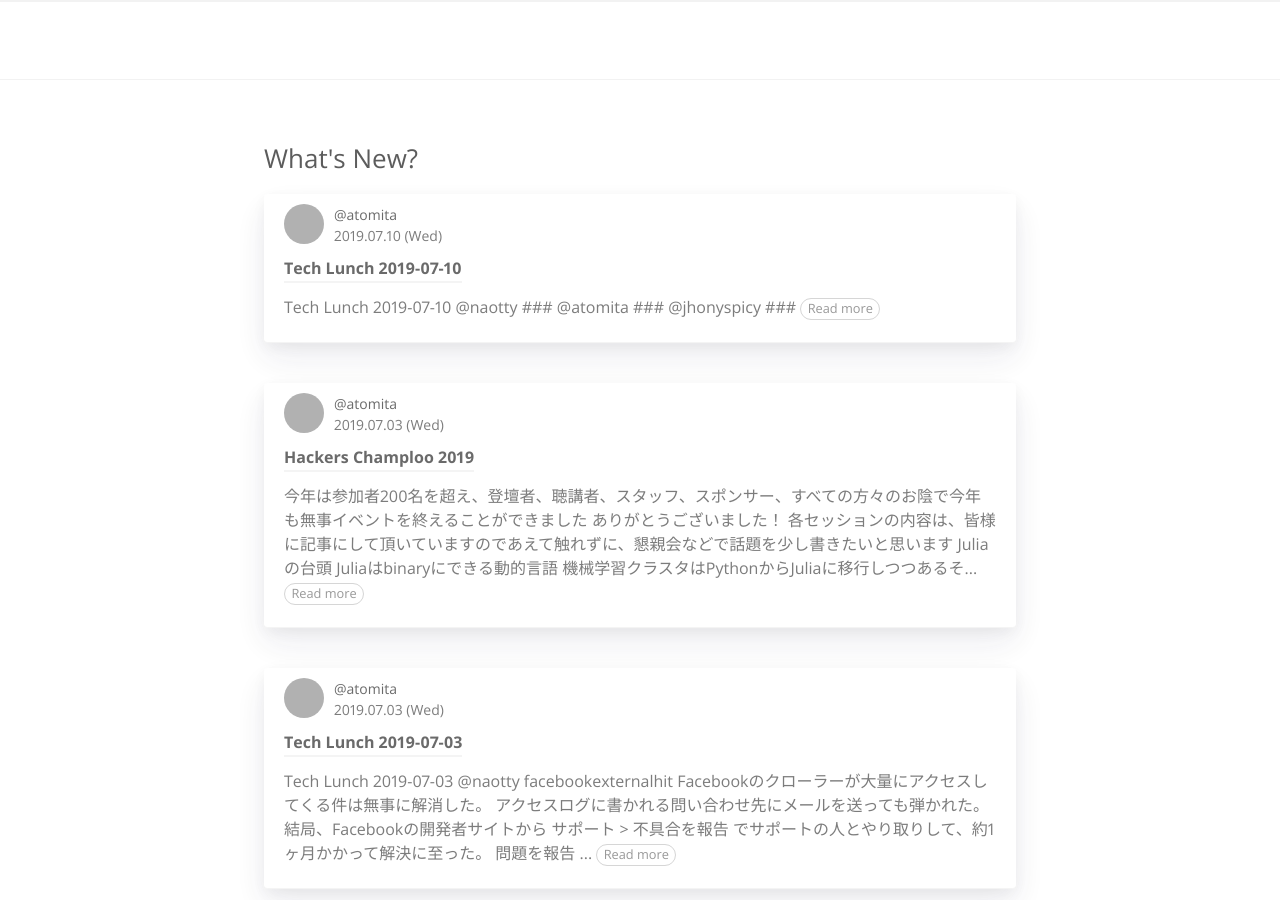
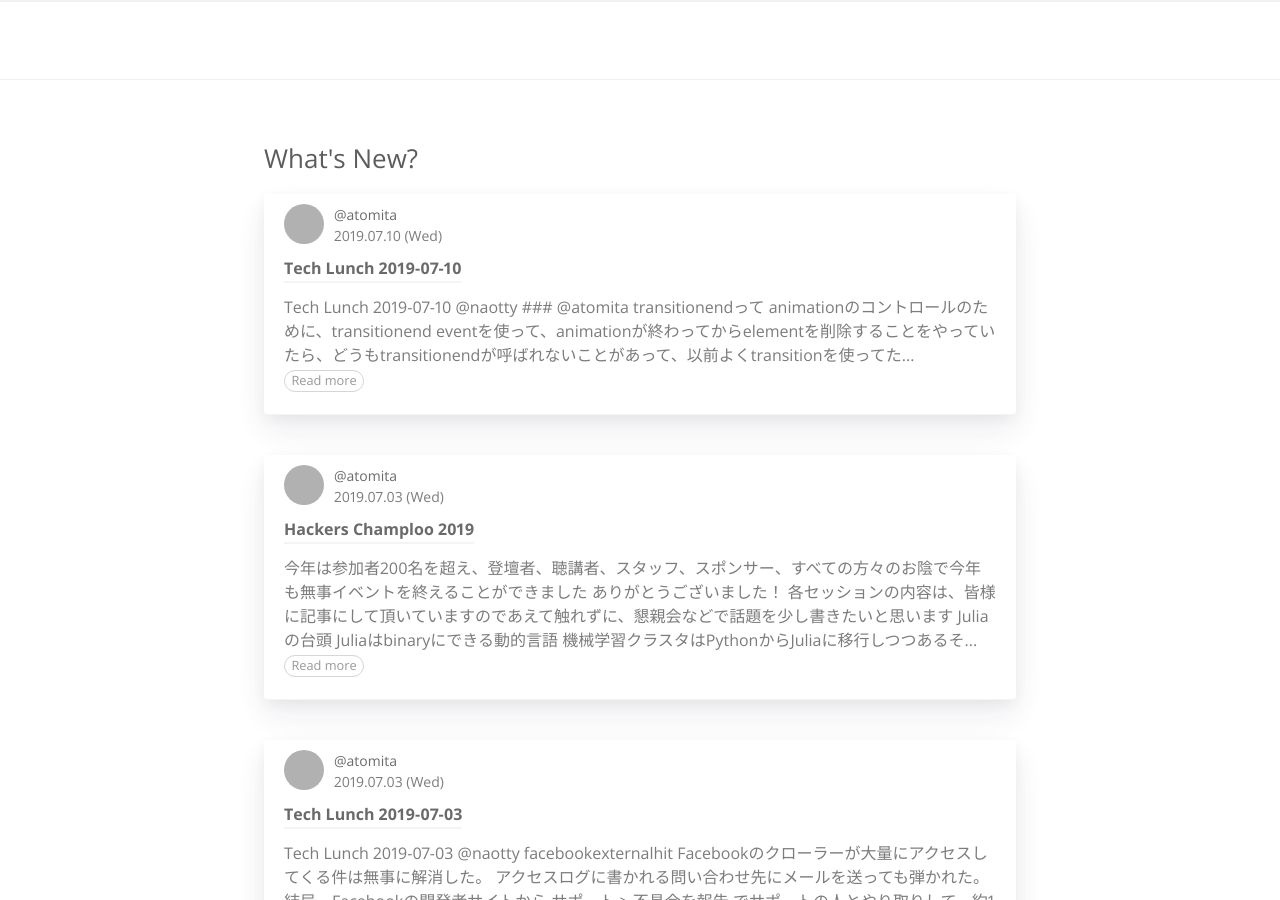
Before and after one commit to RyukyuInteractive/tech.ryukyu-i.co.jp, a Jekyll site: the page built from index.html, in a window 1280 px wide and 900 px high. Built offline with Jekyll 4.4.1, drawn with Linux system fonts in a browser that asks for light colours; a script that is not in the unit is left out; the list of posts is cut into pages by our own code; grey boxes are pictures that could not be loaded.

Commit message:
Update 2019-07-10-tech-lunch-20190710.md

```diff
--- a/_posts/2019-07-10-tech-lunch-20190710.md
+++ b/_posts/2019-07-10-tech-lunch-20190710.md
@@ -19,8 +19,30 @@ typora-root-url: ..
 
 ## [@atomita](https://github.com/atomita)
 
-###
+### `transitionend`って
 
+animationのコントロールのために、`transitionend` eventを使って、animationが終わってからelementを削除することをやっていたら、どうも`transitionend`が呼ばれないことがあって、以前よくtransitionを使ってた可能性が高いjhonyspicyに相談
+
+現象としては
+
+- 同じtransition(opacityでfadeOut)を持つ、2つのelementを連続(片方のtransition中に)してanimationさせて、`transitionend`でelementを削除ってしたら、`transitionend`が1度しか呼ばれない
+- 同じtransition(opacityでfadeIn)を持つ、4つのelementを作って連続(片方のtransition中に)してanimationさせると、`transitionend`が3度しか呼ばれない(ことがある)
+  - 試しにやってみたら4度呼ばれた...
+
+https://codepen.io/atomita/pen/JQeQVM
+
+jhonyspicy曰く、最近はわからないけど、昔は安定して動作してなかったので使わなかったって
+
+うーん、困った
+
+
+P.S.
+どうもelementの追加/削除が`transitionend`が呼ばれるかどうかに影響しているよう
+困ったことにかわりはないけど...
+
+### projectのreview中のやつ
+
+ちょうど開いていたので、ここがあーで、こっちがこーで、てな感じでちょっと共有
 
 ----
 
```
